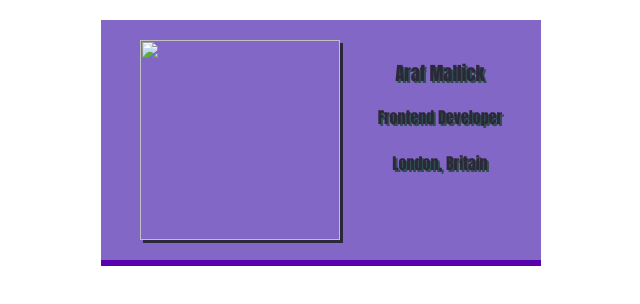
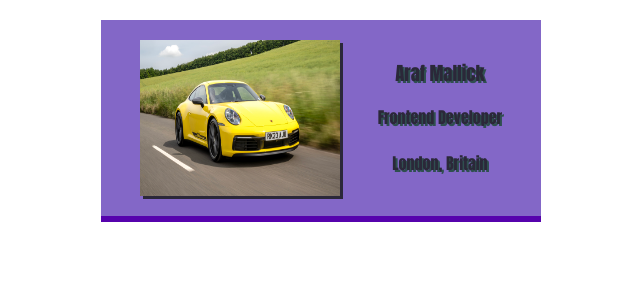
Before and after one commit to Superonionbro/businessCard, a plain HTML site: page index.html in a window 1280 px wide. Shown: the whole page, without its empty margins (319-959 px from the left). Drawn offline with Linux system fonts and the light colour scheme.

Commit message:
Update index.html

```diff
--- a/index.html
+++ b/index.html
@@ -5,7 +5,7 @@
     <body>
         <div class="card">
             <img class="avatar"
-            src=/images/porsche911.jpg">
+            src="./images/porsche911.jpg">
 
             <div >
                 <h3>Araf Mallick</h3>
```
